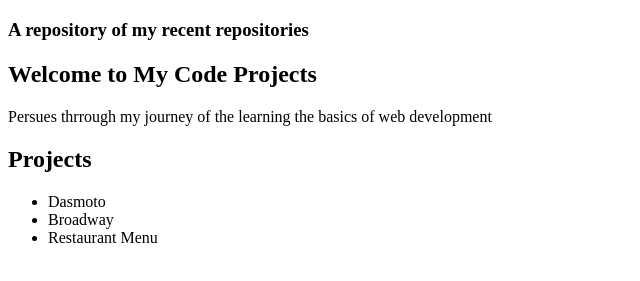
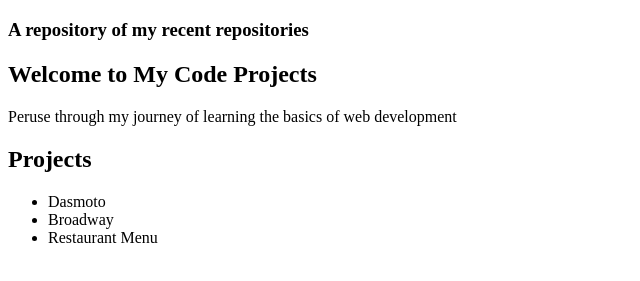
Before and after one commit to caitimak/caitimak.github.io, a plain HTML site: page index.html in a window 1280 px wide. Shown: the part 61-342 px from the top of the page, without its empty margins (0-640 px from the left). Drawn offline with Linux system fonts and the light colour scheme.

Commit message:
Correct spelling mistakes.

```diff
--- a/index.html
+++ b/index.html
@@ -13,7 +13,7 @@
     </header>
     <section id="About">
       <h2>Welcome to My Code Projects</h2>
-      <p>Persues thrrough my journey of the learning the basics of web development</p>
+      <p>Peruse through my journey of learning the basics of web development</p>
     </section>
     <section id="Projects">
       <h2>Projects</h2>
```
